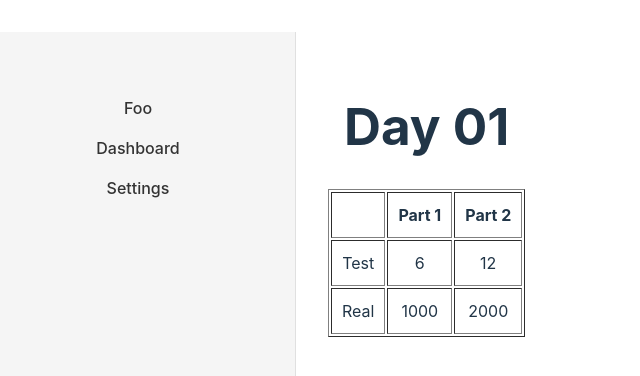
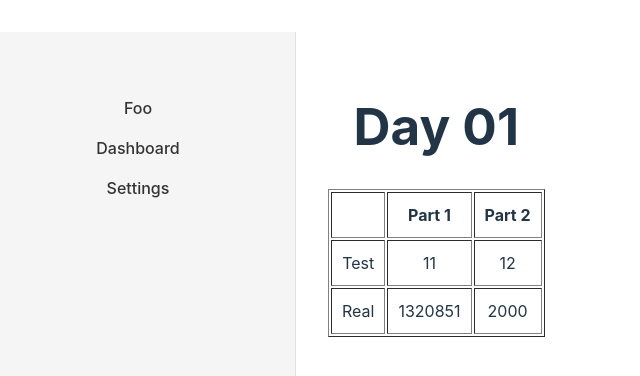
Before and after one commit to kellan/aoc, a React (Vite) app in the folder 2024/typescript/: page / in a window 1280 px wide. Shown: the top 376 px of the page, without its empty margins (51-691 px from the left). Built offline with nearby package versions, Linux system fonts and the light colour scheme.

Commit message:
day 1, part 1

```diff
--- a/2024/typescript/days/01/solution.ts
+++ b/2024/typescript/days/01/solution.ts
@@ -1,8 +1,21 @@
 
 export function part1(input: string): number {
-  const lines = input.split("\n")
-  return lines.length;
+
+  const rows = input.trim().split("\n").map((row) => {
+    return row.trim().split(/\s+/).map(Number)
+  })
+
+  const [left, right] = [
+    rows.map((row) => row[0]).sort(),
+    rows.map((row) => row[1]).sort()
+  ]
+
+  return left.reduce(
+    (acc, curr, i) => acc + Math.abs(curr - right[i]),
+    0
+  )
 }
+
 export function part2(input: string): number {
   const lines = input.split("\n")
   return lines.length * 2;
```
